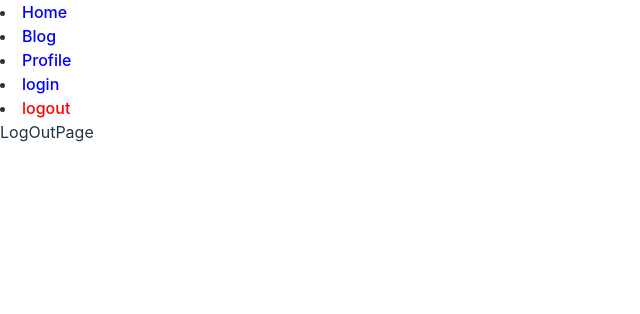
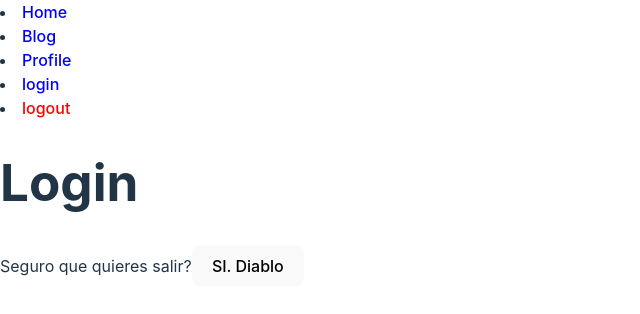
Before and after one commit to wildchamo/react-router, a React (Vite) app: page /#/logout in a window 1280 px wide. Shown: the top 314 px of the page, without its empty margins (0-640 px from the left). Built offline with nearby package versions, Linux system fonts and the light colour scheme.

Commit message:
creación del context para cargar el nombre del usuario y crear la sesión

```diff
--- a/src/App.jsx
+++ b/src/App.jsx
@@ -2,9 +2,11 @@ import { useState } from "react";
 import { HashRouter, Routes, Route } from "react-router-dom";
 // import "./App.css";
 import HomePage from "../HomePage";
+import { AuthProvider } from "./auth";
 import Menu from "./Menu";
 import Blog from "./Blog";
 import BlogPost from "./BlogPost";
+import Profile from "./Profile.jsx";
 import LoginPage from "./LoginPage";
 import LogOutPage from "./LogOutPage.jsx";
 
@@ -14,6 +16,7 @@ function App() {
   return (
     <div>
       <HashRouter>
+        <AuthProvider>
           <Menu />
           <Routes>
             <Route path="/" element={<HomePage />} />
@@ -22,11 +25,13 @@ function App() {
               <Route path=":slug" element={<BlogPost />} />
             </Route>
 
-          <Route path="/login" element={<LoginPage/>}/>
-          <Route path="/logout" element={<LogOutPage/>}/>
+            <Route path="/login" element={<LoginPage />} />
+            <Route path="/profile" element={<Profile />} />
+            <Route path="/logout" element={<LogOutPage />} />
 
             <Route path="*" element={<p>Not Found.</p>} />
           </Routes>
+        </AuthProvider>
       </HashRouter>
     </div>
   );
--- a/src/LogOutPage.jsx
+++ b/src/LogOutPage.jsx
@@ -1,9 +1,21 @@
-import React from 'react'
+import React from "react";
+import { useAuth } from "./auth";
 
 function LogOutPage() {
+  const auth = useAuth();
+  const logout = (e) => {
+    e.preventDefault();
+    auth.logout();
+  };
   return (
-    <div>LogOutPage</div>
-  )
+    <>
+      <h1>Login</h1>
+      <form onSubmit={logout}>
+        <label htmlFor="">Seguro que quieres salir?</label>
+        <button type="submit">SI. Diablo</button>
+      </form>
+    </>
+  );
 }
 
-export default LogOutPage
+export default LogOutPage;
--- a/src/LoginPage.jsx
+++ b/src/LoginPage.jsx
@@ -1,11 +1,13 @@
 import React from "react";
+import { useAuth } from "./auth";
 
 function LoginPage() {
+  const auth = useAuth();
   const [username, setUsername] = React.useState("");
 
   const login = (e) => {
     e.preventDefault();
-    console.log(username);
+    auth.login({username})
   };
 
   return (
--- /dev/null
+++ b/src/Profile.jsx
@@ -0,0 +1,13 @@
+import React from "react";
+import { useAuth } from "./auth";
+
+function Profile() {
+  const auth = useAuth();
+  return (
+    <>
+      <h1>Holaaaa!, {auth.user.username}</h1>
+    </>
+  );
+}
+
+export default Profile;
--- /dev/null
+++ b/src/auth.jsx
@@ -0,0 +1,28 @@
+import React, { useContext } from "react";
+import { useNavigate } from "react-router-dom";
+
+const AuthContext = React.createContext();
+
+function AuthProvider({ children }) {
+  const [user, setUser] = React.useState(null);
+  const navigate= useNavigate()
+
+  const login = ({ username }) => {
+    setUser({ username });
+    navigate('/profile')
+  };
+  const logout = () => {
+    setUser(null);
+    navigate('/')
+  };
+
+  const auth = { user, login, logout };
+  return <AuthContext.Provider value={auth}>{children}</AuthContext.Provider>;
+}
+
+function useAuth() {
+  const auth = useContext(AuthContext);
+  return auth;
+}
+
+export { AuthProvider, useAuth };
```
Lines whose indentation alone changed are shown as unchanged.
